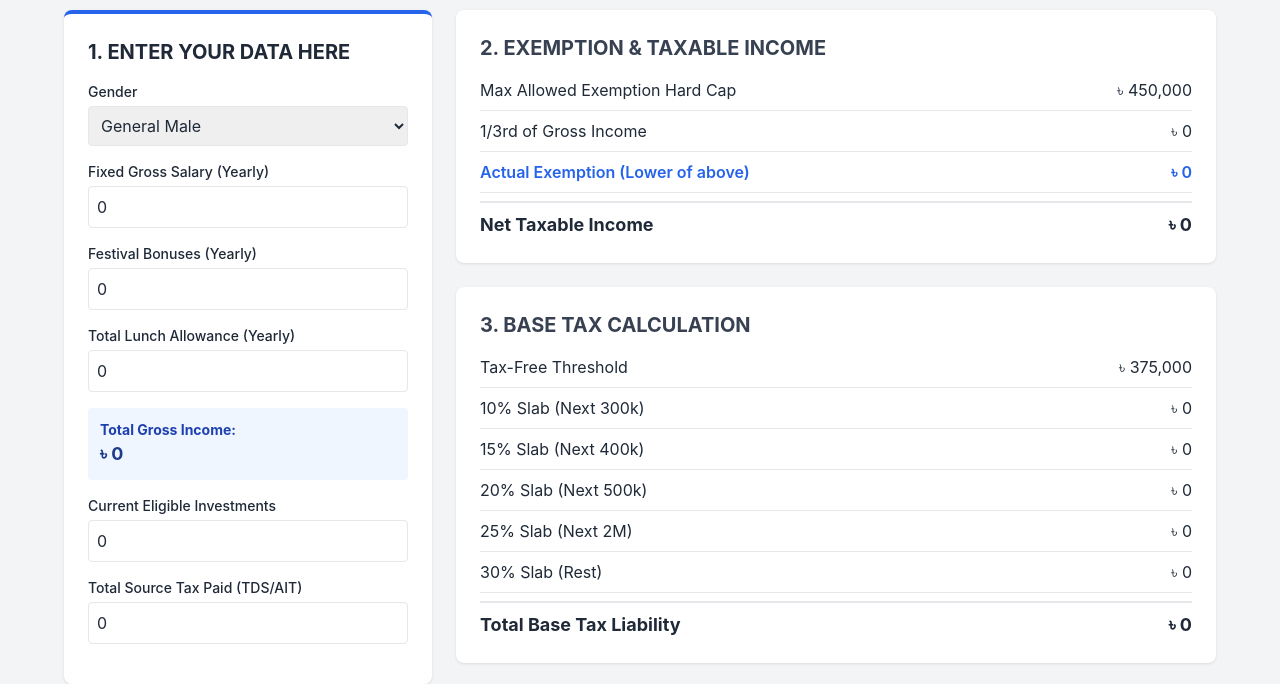
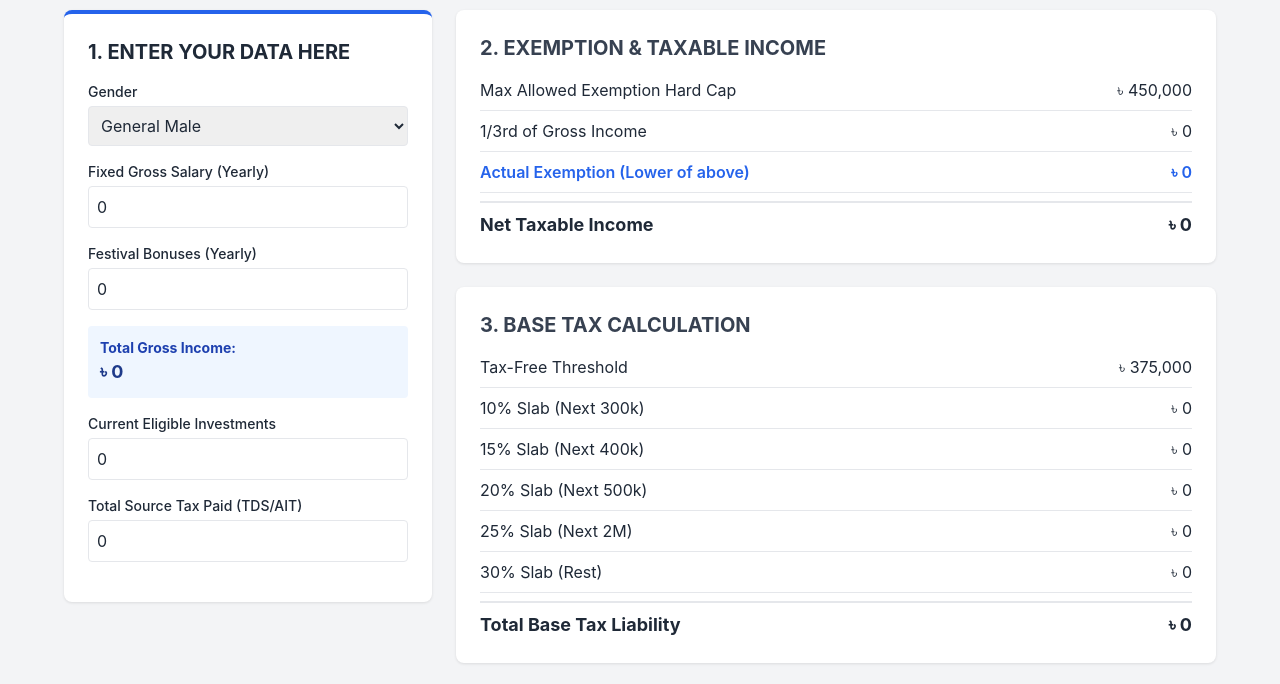
Before and after one commit to n1azmahmud/income-tax-calculator, a plain HTML site: page index.html in a window 1280 px wide. Shown: the part 90-774 px from the top of the page. Drawn offline with nearby package versions, Linux system fonts and the light colour scheme.

Commit message:
Remove lunch allowance input and update calculation
Removed lunch allowance input from the form and adjusted total gross income calculation accordingly.

```diff
--- a/index.html
+++ b/index.html
@@ -36,9 +36,6 @@
 
                     <label class="block text-sm font-medium mb-1">Festival Bonuses (Yearly)</label>
                     <input type="number" id="festivalBonus" class="w-full p-2 border rounded mb-4 focus:outline-none focus:ring-2 focus:ring-blue-500" value="0" oninput="calculateTax()">
-
-                    <label class="block text-sm font-medium mb-1">Total Lunch Allowance (Yearly)</label>
-                    <input type="number" id="lunchAllowance" class="w-full p-2 border rounded mb-4 focus:outline-none focus:ring-2 focus:ring-blue-500" value="0" oninput="calculateTax()">
 
                     <div class="p-3 bg-blue-50 rounded mb-4">
                         <span class="block text-sm font-bold text-blue-800">Total Gross Income:</span>
@@ -113,11 +110,10 @@
             const gender = document.getElementById('gender').value;
             const grossSalary = parseFloat(document.getElementById('grossSalary').value) || 0;
             const festivalBonus = parseFloat(document.getElementById('festivalBonus').value) || 0;
-            const lunchAllowance = parseFloat(document.getElementById('lunchAllowance').value) || 0;
             const currentInvestments = parseFloat(document.getElementById('currentInvestments').value) || 0;
             const sourceTaxPaid = parseFloat(document.getElementById('sourceTaxPaid').value) || 0;
 
-            const totalGross = grossSalary + festivalBonus + lunchAllowance;
+            const totalGross = grossSalary + festivalBonus;
             document.getElementById('totalGrossIncome').innerText = formatCurrency(totalGross);
 
             // 2. Exemption & Taxable Income
```
